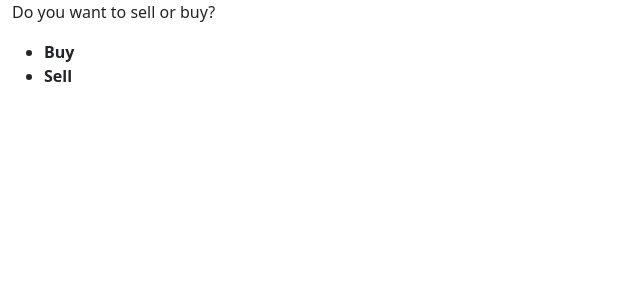
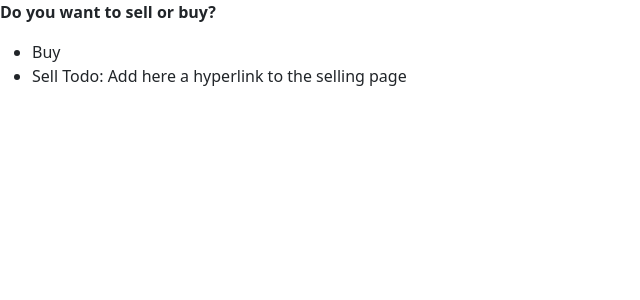
Before and after one commit to maxpurk/olmest, a Django app: page /buyorsell in a window 1280 px wide. Shown: the top 300 px of the page, without its empty margins (0-640 px from the left). Run offline with Django 4.2, Linux system fonts and the light colour scheme.

Commit message:
cleaning up the pages

```diff
--- a/templates/buyorsell.html
+++ b/templates/buyorsell.html
@@ -2,18 +2,11 @@
 
 {% block content %}
 <body>
-	<div class="container-fluid">
-	  <div class="row">
-		<div class="col-sm-2">
-		</div>
-		<div
-        <p> Do you want to sell or buy?</p>
+        <p> <strong>Do you want to sell or buy?</strong></p>
             <ul>
-			  <li><strong>Buy</li>
-			  <li><strong>Sell</li>
+			  <li>Buy</li>
+			  <li>Sell Todo: Add here a hyperlink to the selling page</li>
 		    </ul>
-		</div>
-	  </div>
-	</div>
-  </body>
+
+</body>
   {% endblock %}
--- a/templates/home.html
+++ b/templates/home.html
@@ -14,10 +14,7 @@
 
 			<p>Welcome to Olmest.com, a website developed by <em>Gayathri and Max</em>!</p>
 
-			<ul>
-			  <li><strong>Element1</li>
-			  <li><strong>Element2</li>
-			</ul>
+			<p> To do: Add a link here to the BuyOrSell page</p>
 
 
 		</div>
```
